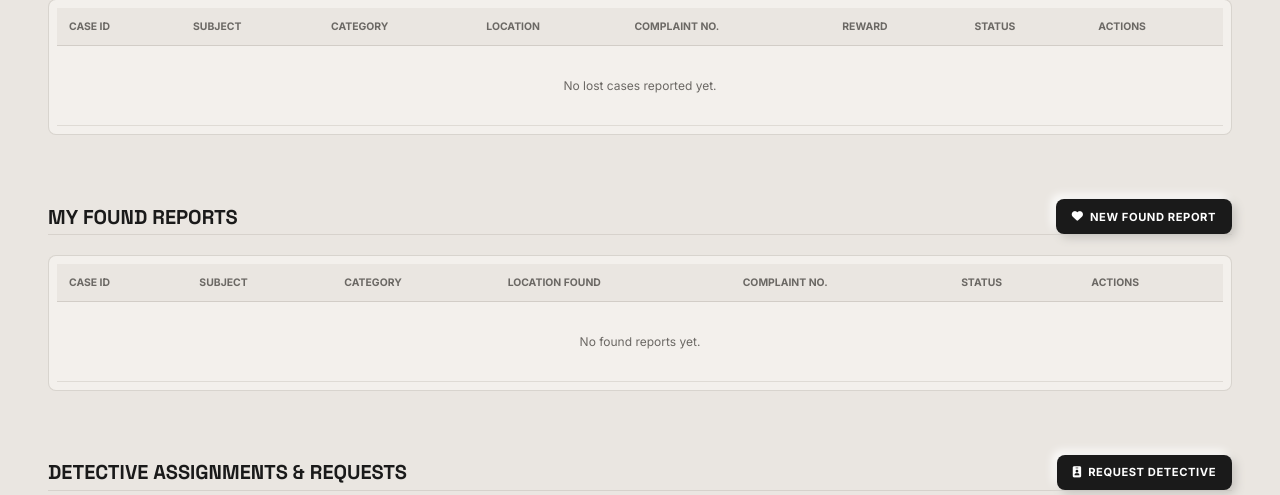
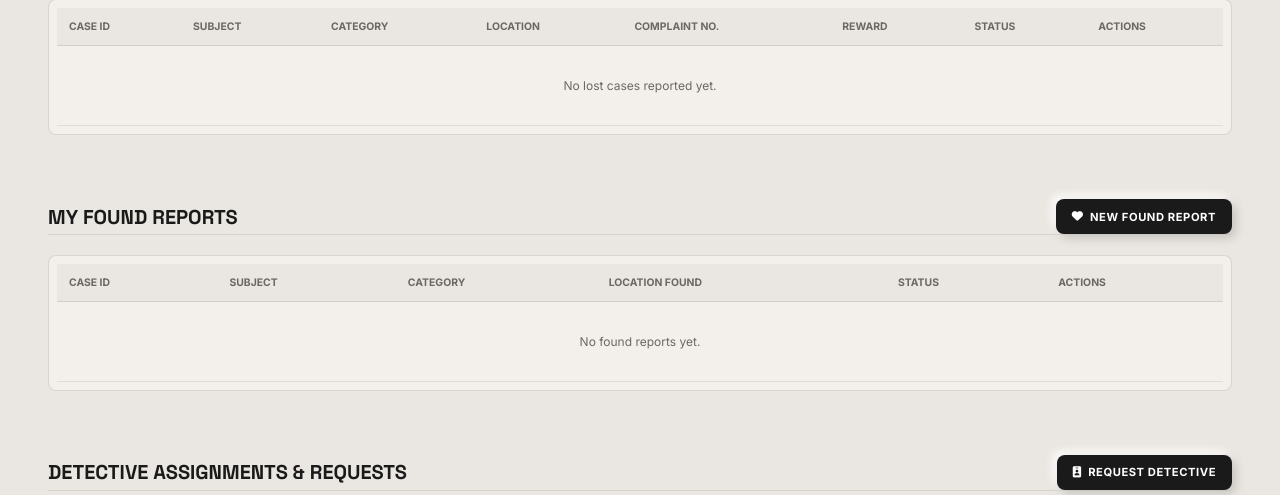
Before and after one commit to abhinandhabhi3344-cpu/lost-found, a Django app: page /dashboard/ in a window 1280 px wide. Shown: the part 545-1040 px from the top of the page. Run offline with Django 5.2, Linux system fonts and the light colour scheme; a user stored in the database is signed in; data comes from the database, SQL or seed files in the repository; both versions use the stored data as it was after the commit; data that the repository does not hold is empty.

Commit message:
only added complaint_number on the lost cases

```diff
--- a/lostandfound/app/models.py
+++ b/lostandfound/app/models.py
@@ -47,7 +47,7 @@ class Case(models.Model):
     category=models.CharField(max_length=10,choices=CATEGORY)
     status=models.CharField(max_length=20,choices=CASE_STATUS,default="OPEN")
     location=models.CharField(max_length=255)
-    complaint_number=models.CharField(max_length=100,default="",help_text="Police station complaint registered number")
+    complaint_number=models.CharField(max_length=100,default="",blank=True,help_text="Police station complaint registered number (LOST cases only)")
     reward=models.DecimalField(max_digits=10,decimal_places=2,default=0)
     created_at=models.DateTimeField(auto_now_add=True)
     updated_at=models.DateTimeField(auto_now=True)
--- a/lostandfound/app/templates/admin-dash.html
+++ b/lostandfound/app/templates/admin-dash.html
@@ -800,7 +800,7 @@
                                 <td><strong>{{ c.title }}</strong></td>
                                 <td><span class="badge-tag {% if c.case_type == 'LOST' %}bg-red{% else %}bg-emerald{% endif %}">{{ c.get_case_type_display }}</span></td>
                                 <td>{{ c.location }}</td>
-                                <td><code style="font-size:0.65rem;">{{ c.complaint_number|default:"—" }}</code></td>
+                                <td>{% if c.case_type == 'LOST' %}<code style="font-size:0.65rem;">{{ c.complaint_number|default:"—" }}</code>{% else %}<span style="font-size:0.65rem; color:var(--stone-muted);">—</span>{% endif %}</td>
                                 <td>₹{{ c.reward|floatformat:0 }}</td>
                                 <td>
                                     {% if c.status == 'CLOSED' or c.status == 'FOUND' %}
--- a/lostandfound/app/templates/case-details.html
+++ b/lostandfound/app/templates/case-details.html
@@ -305,10 +305,12 @@
                                     <td style="padding: 0.5rem 0; color: var(--stone-muted); font-weight: 600;">Case Number</td>
                                     <td style="padding: 0.5rem 0; font-weight: 700; text-align: right; font-family: monospace;">{{ case.case_number }}</td>
                                 </tr>
+                                {% if case.case_type == 'LOST' %}
                                 <tr style="border-bottom: 1px solid var(--stone-border);">
                                     <td style="padding: 0.5rem 0; color: var(--stone-muted); font-weight: 600;">Police Complaint No.</td>
                                     <td style="padding: 0.5rem 0; font-weight: 700; text-align: right; font-family: monospace;">{{ case.complaint_number|default:"—" }}</td>
                                 </tr>
+                                {% endif %}
                                 <tr style="border-bottom: 1px solid var(--stone-border);">
                                     <td style="padding: 0.5rem 0; color: var(--stone-muted); font-weight: 600;">Type</td>
                                     <td style="padding: 0.5rem 0; font-weight: 700; text-align: right;">{{ case.get_case_type_display }}</td>
--- a/lostandfound/app/templates/home.html
+++ b/lostandfound/app/templates/home.html
@@ -1033,11 +1033,6 @@
                 </div>
 
                 <div>
-                    <label style="display: block; font-size: 0.65rem; font-weight: 600; color: var(--stone-muted); text-transform: uppercase; margin-bottom: 0.25rem;">Police Complaint Registered Number <span style="color:#dc2626;">*</span></label>
-                    <input type="text" name="complaint_number" placeholder="e.g. FIR No. 123/2026" required class="neu-input" style="width: 100%; padding: 0.6rem 0.85rem;">
-                </div>
-
-                <div>
                     <label style="display: block; font-size: 0.65rem; font-weight: 600; color: var(--stone-muted); text-transform: uppercase; margin-bottom: 0.25rem;">Upload Photo Proof</label>
                     <input type="file" name="image" accept="image/*" class="neu-input" style="width: 100%; padding: 0.5rem 0.75rem;">
                 </div>
--- a/lostandfound/app/templates/user-dash.html
+++ b/lostandfound/app/templates/user-dash.html
@@ -229,7 +229,7 @@
                                 </td>
                                 <td style="display: flex; gap: 0.3rem; flex-wrap: wrap;">
                                     <a href="{% url 'case_detail' pk=case.pk %}" class="neu-button" style="padding: 0.3rem 0.5rem; font-size: 0.6rem;">View</a>
-                                    <button onclick="openEditModal({{ case.pk }}, '{{ case.title|escapejs }}', '{{ case.location|escapejs }}', '{{ case.description|escapejs }}', '{{ case.reward|floatformat:0 }}', '{{ case.category }}', '{{ case.complaint_number|escapejs }}')" class="neu-button" style="padding: 0.3rem 0.5rem; font-size: 0.6rem;">Edit</button>
+                                    <button onclick="openEditModal({{ case.pk }}, '{{ case.title|escapejs }}', '{{ case.location|escapejs }}', '{{ case.description|escapejs }}', '{{ case.reward|floatformat:0 }}', '{{ case.category }}', '{{ case.complaint_number|escapejs }}', '{{ case.case_type }}')" class="neu-button" style="padding: 0.3rem 0.5rem; font-size: 0.6rem;">Edit</button>
                                     <button onclick="openDeleteModal({{ case.pk }}, '{{ case.title|escapejs }}')" class="neu-button-danger" style="padding: 0.3rem 0.5rem; font-size: 0.6rem;">Delete</button>
                                     {% if case.status == 'OPEN' or case.status == 'INVESTIGATING' %}
                                     <button onclick="openResolveModal({{ case.pk }}, '{{ case.title|escapejs }}')" class="neu-button-emerald" style="padding: 0.3rem 0.5rem; font-size: 0.6rem;">Solved</button>
@@ -260,7 +260,6 @@
                                 <th>Subject</th>
                                 <th>Category</th>
                                 <th>Location Found</th>
-                                <th>Complaint No.</th>
                                 <th>Status</th>
                                 <th>Actions</th>
                             </tr>
@@ -272,7 +271,6 @@
                                 <td><strong>{{ case.title }}</strong></td>
                                 <td>{{ case.get_category_display }}</td>
                                 <td>{{ case.location }}</td>
-                                <td><code style="font-size:0.65rem;">{{ case.complaint_number|default:"—" }}</code></td>
                                 <td>
                                     {% if case.status == 'CLOSED' %}
                                     <span class="badge-tag bg-emerald">Claimed</span>
@@ -282,12 +280,12 @@
                                 </td>
                                 <td style="display: flex; gap: 0.3rem;">
                                     <a href="{% url 'case_detail' pk=case.pk %}" class="neu-button" style="padding: 0.3rem 0.5rem; font-size: 0.6rem;">View</a>
-                                    <button onclick="openEditModal({{ case.pk }}, '{{ case.title|escapejs }}', '{{ case.location|escapejs }}', '{{ case.description|escapejs }}', '{{ case.reward|floatformat:0 }}', '{{ case.category }}', '{{ case.complaint_number|escapejs }}')" class="neu-button" style="padding: 0.3rem 0.5rem; font-size: 0.6rem;">Edit</button>
+                                    <button onclick="openEditModal({{ case.pk }}, '{{ case.title|escapejs }}', '{{ case.location|escapejs }}', '{{ case.description|escapejs }}', '{{ case.reward|floatformat:0 }}', '{{ case.category }}', '{{ case.complaint_number|escapejs }}', '{{ case.case_type }}')" class="neu-button" style="padding: 0.3rem 0.5rem; font-size: 0.6rem;">Edit</button>
                                     <button onclick="openDeleteModal({{ case.pk }}, '{{ case.title|escapejs }}')" class="neu-button-danger" style="padding: 0.3rem 0.5rem; font-size: 0.6rem;">Delete</button>
                                 </td>
                             </tr>
                             {% empty %}
-                            <tr><td colspan="7" style="text-align: center; padding: 2rem; color: var(--stone-muted);">No found reports yet.</td></tr>
+                            <tr><td colspan="6" style="text-align: center; padding: 2rem; color: var(--stone-muted);">No found reports yet.</td></tr>
                             {% endfor %}
                         </tbody>
                     </table>
@@ -513,7 +511,7 @@
                         <option value="ITEM">Item</option>
                     </select>
                 </div>
-                <div>
+                <div id="edit-complaint-wrap">
                     <label style="display: block; font-size: 0.65rem; font-weight: 600; color: var(--stone-muted); text-transform: uppercase; margin-bottom: 0.25rem;">Police Complaint Registered Number <span style="color:var(--red-accent);">*</span></label>
                     <input type="text" name="complaint_number" id="edit-complaint" required class="neu-input" style="width: 100%; padding: 0.6rem 0.75rem;" placeholder="e.g. FIR No. 123/2026">
                 </div>
@@ -694,10 +692,6 @@
                     </select>
                 </div>
                 <div>
-                    <label style="display: block; font-size: 0.65rem; font-weight: 600; color: var(--stone-muted); text-transform: uppercase; margin-bottom: 0.25rem;">Police Complaint Registered Number <span style="color:var(--red-accent);">*</span></label>
-                    <input type="text" name="complaint_number" placeholder="e.g. FIR No. 123/2026" required class="neu-input" style="width: 100%; padding: 0.6rem 0.85rem;">
-                </div>
-                <div>
                     <label style="display: block; font-size: 0.65rem; font-weight: 600; color: var(--stone-muted); text-transform: uppercase; margin-bottom: 0.25rem;">Upload Photo</label>
                     <input type="file" name="image" accept="image/*" class="neu-input" style="width: 100%; padding: 0.5rem 0.75rem;">
                 </div>
@@ -730,13 +724,24 @@
         if (modalOverlay) modalOverlay.addEventListener('click', (e) => { if (e.target === modalOverlay) closeModals(); });
         window.addEventListener('keydown', (e) => { if (e.key === 'Escape') closeModals(); });
 
-        function openEditModal(pk, title, location, description, reward, category, complaint) {
+        function openEditModal(pk, title, location, description, reward, category, complaint, caseType) {
             document.getElementById('edit-case-form').action = '/case/' + pk + '/edit/';
             document.getElementById('edit-title').value = title;
             document.getElementById('edit-location').value = location;
             document.getElementById('edit-description').value = description;
             document.getElementById('edit-reward').value = reward;
             if (document.getElementById('edit-complaint')) document.getElementById('edit-complaint').value = complaint || '';
+            var wrap = document.getElementById('edit-complaint-wrap');
+            var compInput = document.getElementById('edit-complaint');
+            if (wrap && compInput) {
+                if ((caseType || 'LOST').toUpperCase() === 'FOUND') {
+                    wrap.style.display = 'none';
+                    compInput.removeAttribute('required');
+                } else {
+                    wrap.style.display = 'block';
+                    compInput.setAttribute('required', 'required');
+                }
+            }
             var catSelect = document.getElementById('edit-category');
             if (catSelect && category) {
                 var upper = category.toUpperCase();
--- a/lostandfound/app/views.py
+++ b/lostandfound/app/views.py
@@ -332,9 +332,16 @@ def case_create(request):
             messages.error(request, 'Title and location are required.')
             return redirect('case_list')
 
-        if not complaint_number:
-            messages.error(request, 'Police complaint registered number is required. Cases cannot be uploaded without it.')
+        if case_type not in ['LOST', 'FOUND']:
+            case_type = 'LOST'
+
+        # Complaint number is required for LOST only (police FIR no. is unique).
+        # FOUND items have no complaint number.
+        if case_type == 'LOST' and not complaint_number:
+            messages.error(request, 'Police complaint registered number is required for lost cases.')
             return redirect('case_list')
+        if case_type == 'FOUND':
+            complaint_number = ""
 
         try:
             reward = float(reward) if reward else 0
@@ -386,9 +393,13 @@ def case_edit(request, pk):
         location = request.POST.get('location', '').strip()
         if location:
             case.location = location
-        complaint_number = request.POST.get('complaint_number', '').strip()
-        if complaint_number:
-            case.complaint_number = complaint_number
+        # Complaint number applies to LOST only; FOUND never stores one.
+        if case.case_type == 'LOST':
+            complaint_number = request.POST.get('complaint_number', '').strip()
+            if complaint_number:
+                case.complaint_number = complaint_number
+        else:
+            case.complaint_number = ""
         category = request.POST.get('category', '').strip().upper()
         if category in ['ITEM', 'PET', 'PERSON']:
             case.category = category
```
Also changed, not shown: lostandfound/app/migrations/0006_alter_case_complaint_number.py (added), lostandfound/db.sqlite3.
